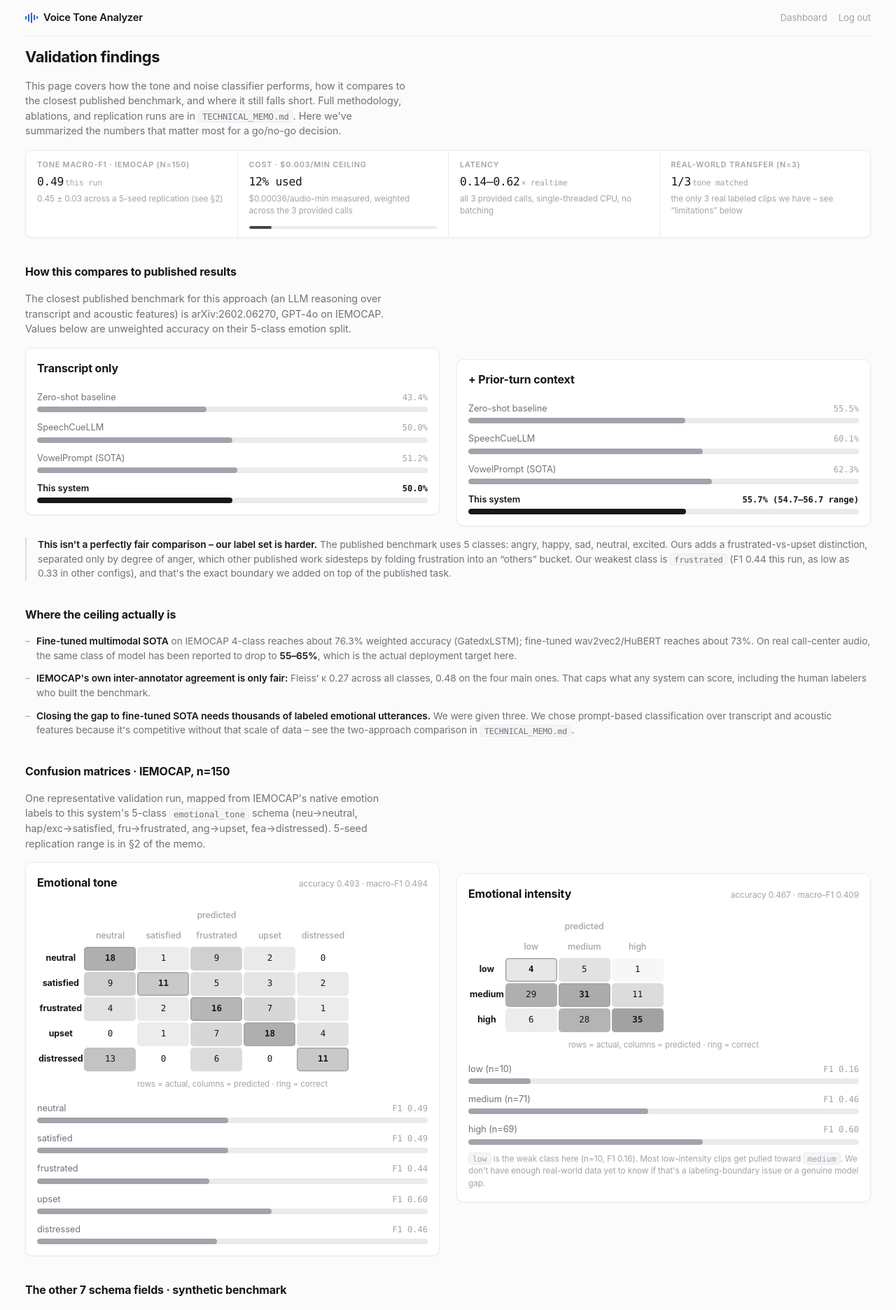
After one commit to afftab/audio-tone-analyser, a FastAPI app: template app/templates/findings.html in a window 1280 px wide. The commit adds this page. Shown: the top 1872 px of the page at 70% size. Run offline with FastAPI, Linux system fonts and the light colour scheme; the template is opened without the code that fills it, so the values that code supplies are empty.

Commit message:
add: writeup

```diff
--- a/app/main.py
+++ b/app/main.py
@@ -153,6 +153,13 @@ def index(request: Request):
     return templates.TemplateResponse(request, "index.html", {})
 
 
+@app.get("/findings", response_class=HTMLResponse)
+def findings(request: Request):
+    if not _is_authed(request):
+        return RedirectResponse("/login", status_code=303)
+    return templates.TemplateResponse(request, "findings.html", {})
+
+
 @app.post("/upload")
 async def upload(request: Request, files: list[UploadFile]):
     if not _is_authed(request):
--- a/app/static/app.css
+++ b/app/static/app.css
@@ -665,6 +665,90 @@ tr.detail-row .detail-grid {
 .pager button:disabled { opacity: .35; cursor: default; }
 .pager__pos { font-variant-numeric: tabular-nums; white-space: nowrap; }
 
+/* ---------------- Findings page ----------------
+   One rhythm rule per nesting level, no per-instance inline margins:
+   - between sections: .findings-section margin-top
+   - within a section: > * + * below
+   - within a panel: .panel__head already carries margin-bottom (app-wide);
+     anything after that is its own sibling rule, listed with the rest. */
+.findings-section { margin-top: var(--s6); }
+.findings-section:first-of-type { margin-top: var(--s5); }
+.findings-section > * + * { margin-top: var(--s4); }
+.findings-section h2 {
+  font-size: 1rem; font-weight: 650; letter-spacing: -.01em; margin-bottom: var(--s1);
+}
+.cm-wrap + .hbar-list { margin-top: var(--s4); }
+.hbar-list + .source-note { margin-top: var(--s3); }
+.source-note { font-size: .74rem; color: var(--text-3); }
+.source-note code { font-size: .72rem; }
+
+/* Horizontal bar rows -- used for baseline comparisons and per-class F1.
+   Same anatomy as .accbar (track/fill/label/value) but standalone. */
+.hbar-list { display: flex; flex-direction: column; gap: var(--s3); }
+.hbar-row__head {
+  display: flex; align-items: baseline; justify-content: space-between;
+  font-size: .8rem; margin-bottom: 4px;
+}
+.hbar-row__name { color: var(--text-2); }
+.hbar-row__name.is-subject { color: var(--text); font-weight: 600; }
+.hbar-row__val { font-family: var(--mono); font-size: .76rem; color: var(--text-3); }
+.hbar-row.is-subject .hbar-row__val { color: var(--text); font-weight: 600; }
+.hbar__track { height: 8px; border-radius: var(--r-pill); background: var(--line); overflow: hidden; }
+.hbar__fill { height: 100%; border-radius: var(--r-pill); background: var(--n5); }
+.hbar-row.is-subject .hbar__fill { background: var(--n8); }
+
+/* Confusion matrix heatmap: sequential neutral ink, diagonal called out
+   with a ring rather than a second colour -- no hue anywhere in the grid. */
+.cm-wrap { overflow-x: auto; }
+.cm-grid { border-collapse: separate; border-spacing: 2px; font-size: .78rem; }
+/* Column headers get a fixed width matching the data cells, so a long label
+   like "distressed" doesn't stretch its column wider than "neutral"'s --
+   without this the grid reads as a ragged table, not a uniform heatmap. */
+.cm-grid tr th:not(:first-child) {
+  width: 74px; font-weight: 500; color: var(--text-3); padding: 4px 4px;
+  text-align: center; white-space: nowrap;
+}
+.cm-grid th.cm-corner { color: var(--text-3); width: auto; }
+.cm-grid td {
+  width: 74px; height: 34px; text-align: center; vertical-align: middle;
+  font-family: var(--mono); font-variant-numeric: tabular-nums; color: var(--text);
+  border-radius: var(--r-sm);
+}
+.cm-grid td.cm-diag { box-shadow: inset 0 0 0 1.5px var(--text-3); font-weight: 600; }
+.cm-axis-label { font-size: .72rem; color: var(--text-3); text-align: center; padding-top: var(--s2); }
+
+.callout-list { display: flex; flex-direction: column; gap: var(--s3); }
+.callout-list li { list-style: none; padding-left: var(--s4); position: relative; font-size: .86rem; color: var(--text-2); }
+.callout-list li::before { content: "\2013"; position: absolute; left: 0; color: var(--text-3); }
+.callout-list b { color: var(--text); font-weight: 600; }
+
+/* Plain note: a rule, not a coloured block -- for asides that would
+   otherwise reach for .alert's tinted background. */
+.note {
+  border-left: 2px solid var(--line-2); padding-left: var(--s4);
+  color: var(--text-2); font-size: .86rem;
+}
+.note b { color: var(--text); font-weight: 600; }
+
+/* Plain summary tables (findings page) -- table.results above is a
+   purpose-built sticky-header grid for the job page, not reusable here. */
+.simple-table { width: 100%; border-collapse: collapse; font-size: .82rem; }
+.simple-table th {
+  text-align: left; font-weight: 600; color: var(--text-3); font-size: .68rem;
+  text-transform: uppercase; letter-spacing: .06em;
+  padding: var(--s2) var(--s3); border-bottom: 1px solid var(--line-2);
+}
+.simple-table td {
+  padding: var(--s2) var(--s3); border-bottom: 1px solid var(--line);
+  font-family: var(--mono); font-variant-numeric: tabular-nums; color: var(--text);
+}
+.simple-table tbody tr:last-child td { border-bottom: 0; }
+.simple-table th:first-child, .simple-table td:first-child {
+  font-family: var(--font); padding-left: var(--s4);
+}
+.simple-table th:last-child, .simple-table td:last-child { padding-right: var(--s4); }
+.simple-table th:not(:first-child), .simple-table td:not(:first-child) { text-align: right; }
+
 @media (max-width: 720px) {
   html { font-size: 15px; }
   .app { padding: 0 var(--s3) var(--s6); }
--- a/app/templates/base.html
+++ b/app/templates/base.html
@@ -14,7 +14,7 @@
       <span class="topbar__mark" aria-hidden="true"><i></i><i></i><i></i><i></i><i></i></span>
       <a href="/">Voice Tone Analyzer</a>
     </span>
-    <nav>{% block nav %}<a href="/logout">Log out</a>{% endblock %}</nav>
+    <nav>{% block nav %}<a href="/findings">Findings</a><a href="/logout">Log out</a>{% endblock %}</nav>
   </header>
   <main>
     {% block content %}{% endblock %}
--- /dev/null
+++ b/app/templates/findings.html
@@ -0,0 +1,287 @@
+{% extends "base.html" %}
+{% block title %}Findings{% endblock %}
+{% block nav %}<a href="/">Dashboard</a><a href="/logout">Log out</a>{% endblock %}
+{% block content %}
+{# nav override above swaps "Findings" for "Dashboard" since this IS the findings page #}
+<div class="pagehead">
+  <h1>Validation findings</h1>
+</div>
+<p class="lede">This page covers how the tone and noise classifier performs, how it compares to
+the closest published benchmark, and where it still falls short. Full methodology,
+ablations, and replication runs are in <code>TECHNICAL_MEMO.md</code>. Here we've
+summarized the numbers that matter most for a go/no-go decision.</p>
+
+<div class="card stats">
+  <div class="stat">
+    <div class="stat__k">Tone macro-F1 &middot; IEMOCAP (n=150)</div>
+    <div class="stat__v">0.49<span class="unit">this run</span></div>
+    <div class="stat__sub">0.45 &plusmn; 0.03 across a 5-seed replication (see &sect;2)</div>
+  </div>
+  <div class="stat">
+    <div class="stat__k">Cost &middot; $0.003/min ceiling</div>
+    <div class="stat__v">12% used</div>
+    <div class="stat__sub">$0.00036/audio-min measured, weighted across the 3 provided calls</div>
+    <div class="stat__viz"><div class="gauge"><div class="gauge__fill" style="width:12%;background:var(--n7)"></div></div></div>
+  </div>
+  <div class="stat">
+    <div class="stat__k">Latency</div>
+    <div class="stat__v">0.14&ndash;0.62<span class="unit">&times; realtime</span></div>
+    <div class="stat__sub">all 3 provided calls, single-threaded CPU, no batching</div>
+  </div>
+  <div class="stat">
+    <div class="stat__k">Real-world transfer (n=3)</div>
+    <div class="stat__v">1/3<span class="unit">tone matched</span></div>
+    <div class="stat__sub">the only 3 real labeled clips we have &ndash; see &ldquo;limitations&rdquo; below</div>
+  </div>
+</div>
+
+<div class="findings-section">
+  <h2>How this compares to published results</h2>
+  <p class="lede">The closest published benchmark for this approach (an LLM reasoning over
+  transcript and acoustic features) is arXiv:2602.06270, GPT-4o on IEMOCAP. Values below
+  are unweighted accuracy on their 5-class emotion split.</p>
+  <div class="panel-grid">
+    <div class="card panel">
+      <div class="panel__head"><h2>Transcript only</h2></div>
+      <div class="hbar-list">
+        {% set rows = [("Zero-shot baseline", 43.38, false), ("SpeechCueLLM", 49.97, false), ("VowelPrompt (SOTA)", 51.18, false), ("This system", 50.00, true)] %}
+        {% for name, val, subj in rows %}
+        <div class="hbar-row{{ ' is-subject' if subj else '' }}">
+          <div class="hbar-row__head">
+            <span class="hbar-row__name{{ ' is-subject' if subj else '' }}">{{ name }}</span>
+            <span class="hbar-row__val">{{ '%.1f'|format(val) }}%</span>
+          </div>
+          <div class="hbar__track"><div class="hbar__fill" style="width:{{ '%.1f'|format(val) }}%"></div></div>
+        </div>
+        {% endfor %}
+      </div>
+    </div>
+    <div class="card panel">
+      <div class="panel__head"><h2>+ Prior-turn context</h2></div>
+      <div class="hbar-list">
+        {% set rows2 = [("Zero-shot baseline", 55.51, false), ("SpeechCueLLM", 60.07, false), ("VowelPrompt (SOTA)", 62.26, false), ("This system", 55.7, true)] %}
+        {% for name, val, subj in rows2 %}
+        <div class="hbar-row{{ ' is-subject' if subj else '' }}">
+          <div class="hbar-row__head">
+            <span class="hbar-row__name{{ ' is-subject' if subj else '' }}">{{ name }}</span>
+            <span class="hbar-row__val">{{ '%.1f'|format(val) }}%{{ ' (54.7–56.7 range)' if subj else '' }}</span>
+          </div>
+          <div class="hbar__track"><div class="hbar__fill" style="width:{{ '%.1f'|format(val) }}%"></div></div>
+        </div>
+        {% endfor %}
+      </div>
+    </div>
+  </div>
+  <div class="note">
+    <b>This isn't a perfectly fair comparison &ndash; our label set is harder.</b> The published
+    benchmark uses 5 classes: angry, happy, sad, neutral, excited. Ours adds a frustrated-vs-upset
+    distinction, separated only by degree of anger, which other published work sidesteps by
+    folding frustration into an &ldquo;others&rdquo; bucket. Our weakest class is
+    <code>frustrated</code> (F1 0.44 this run, as low as 0.33 in other configs), and that's the
+    exact boundary we added on top of the published task.
+  </div>
+</div>
+
+<div class="findings-section">
+  <h2>Where the ceiling actually is</h2>
+  <ul class="callout-list">
+    <li><b>Fine-tuned multimodal SOTA</b> on IEMOCAP 4-class reaches about 76.3% weighted
+    accuracy (GatedxLSTM); fine-tuned wav2vec2/HuBERT reaches about 73%. On real call-center
+    audio, the same class of model has been reported to drop to
+    <b>55&ndash;65%</b>, which is the actual deployment target here.</li>
+    <li><b>IEMOCAP's own inter-annotator agreement is only fair:</b> Fleiss&rsquo; &kappa; 0.27
+    across all classes, 0.48 on the four main ones. That caps what any system can score,
+    including the human labelers who built the benchmark.</li>
+    <li><b>Closing the gap to fine-tuned SOTA needs thousands of labeled emotional
+    utterances.</b> We were given three. We chose prompt-based classification over transcript
+    and acoustic features because it's competitive without that scale of data &ndash; see the
+    two-approach comparison in <code>TECHNICAL_MEMO.md</code>.</li>
+  </ul>
+</div>
+
+<div class="findings-section">
+  <h2>Confusion matrices &middot; IEMOCAP, n=150</h2>
+  <p class="lede">One representative validation run, mapped from IEMOCAP's native emotion labels
+  to this system's 5-class <code>emotional_tone</code> schema (neu&rarr;neutral, hap/exc&rarr;satisfied,
+  fru&rarr;frustrated, ang&rarr;upset, fea&rarr;distressed). 5-seed replication range is in
+  &sect;2 of the memo.</p>
+  <div class="panel-grid">
+    <div class="card panel">
+      <div class="panel__head"><h2>Emotional tone</h2><span class="hint">accuracy 0.493 &middot; macro-F1 0.494</span></div>
+      <div class="cm-wrap">
+        <table class="cm-grid">
+          <tr><th class="cm-corner"></th><th colspan="5">predicted</th></tr>
+          <tr><th></th><th>neutral</th><th>satisfied</th><th>frustrated</th><th>upset</th><th>distressed</th></tr>
+          <tr><th>neutral</th>
+            <td class="cm-diag" style="background:rgba(23,23,25,.34)">18</td>
+            <td style="background:rgba(23,23,25,.08)">1</td>
+            <td style="background:rgba(23,23,25,.20)">9</td>
+            <td style="background:rgba(23,23,25,.09)">2</td>
+            <td style="background:rgba(23,23,25,0)">0</td>
+          </tr>
+          <tr><th>satisfied</th>
+            <td style="background:rgba(23,23,25,.20)">9</td>
+            <td class="cm-diag" style="background:rgba(23,23,25,.23)">11</td>
+            <td style="background:rgba(23,23,25,.14)">5</td>
+            <td style="background:rgba(23,23,25,.11)">3</td>
+            <td style="background:rgba(23,23,25,.09)">2</td>
+          </tr>
+          <tr><th>frustrated</th>
+            <td style="background:rgba(23,23,25,.12)">4</td>
+            <td style="background:rgba(23,23,25,.09)">2</td>
+            <td class="cm-diag" style="background:rgba(23,23,25,.31)">16</td>
+            <td style="background:rgba(23,23,25,.17)">7</td>
+            <td style="background:rgba(23,23,25,.08)">1</td>
+          </tr>
+          <tr><th>upset</th>
+            <td style="background:rgba(23,23,25,0)">0</td>
+            <td style="background:rgba(23,23,25,.08)">1</td>
+            <td style="background:rgba(23,23,25,.17)">7</td>
+            <td class="cm-diag" style="background:rgba(23,23,25,.34)">18</td>
+            <td style="background:rgba(23,23,25,.12)">4</td>
+          </tr>
+          <tr><th>distressed</th>
+            <td style="background:rgba(23,23,25,.26)">13</td>
+            <td style="background:rgba(23,23,25,0)">0</td>
+            <td style="background:rgba(23,23,25,.15)">6</td>
+            <td style="background:rgba(23,23,25,0)">0</td>
+            <td class="cm-diag" style="background:rgba(23,23,25,.23)">11</td>
+          </tr>
+        </table>
+        <div class="cm-axis-label">rows = actual, columns = predicted &middot; ring = correct</div>
+      </div>
+      <div class="hbar-list">
+        {% for name, f1 in [("neutral", 0.487), ("satisfied", 0.489), ("frustrated", 0.439), ("upset", 0.600), ("distressed", 0.458)] %}
+        <div class="hbar-row">
+          <div class="hbar-row__head"><span class="hbar-row__name">{{ name }}</span><span class="hbar-row__val">F1 {{ '%.2f'|format(f1) }}</span></div>
+          <div class="hbar__track"><div class="hbar__fill" style="width:{{ '%.0f'|format(f1*100) }}%"></div></div>
+        </div>
+        {% endfor %}
+      </div>
+    </div>
+    <div class="card panel">
+      <div class="panel__head"><h2>Emotional intensity</h2><span class="hint">accuracy 0.467 &middot; macro-F1 0.409</span></div>
+      <div class="cm-wrap">
+        <table class="cm-grid">
+          <tr><th class="cm-corner"></th><th colspan="3">predicted</th></tr>
+          <tr><th></th><th>low</th><th>medium</th><th>high</th></tr>
+          <tr><th>low</th>
+            <td class="cm-diag" style="background:rgba(23,23,25,.10)">4</td>
+            <td style="background:rgba(23,23,25,.12)">5</td>
+            <td style="background:rgba(23,23,25,.03)">1</td>
+          </tr>
+          <tr><th>medium</th>
+            <td style="background:rgba(23,23,25,.34)">29</td>
+            <td class="cm-diag" style="background:rgba(23,23,25,.36)">31</td>
+            <td style="background:rgba(23,23,25,.15)">11</td>
+          </tr>
+          <tr><th>high</th>
+            <td style="background:rgba(23,23,25,.08)">6</td>
+            <td style="background:rgba(23,23,25,.32)">28</td>
+            <td class="cm-diag" style="background:rgba(23,23,25,.40)">35</td>
+          </tr>
+        </table>
+        <div class="cm-axis-label">rows = actual, columns = predicted &middot; ring = correct</div>
+      </div>
+      <div class="hbar-list">
+        {% for name, f1 in [("low (n=10)", 0.163), ("medium (n=71)", 0.459), ("high (n=69)", 0.604)] %}
+        <div class="hbar-row">
+          <div class="hbar-row__head"><span class="hbar-row__name">{{ name }}</span><span class="hbar-row__val">F1 {{ '%.2f'|format(f1) }}</span></div>
+          <div class="hbar__track"><div class="hbar__fill" style="width:{{ '%.0f'|format(f1*100) }}%"></div></div>
+        </div>
+        {% endfor %}
+      </div>
+      <p class="source-note"><code>low</code> is the weak class here (n=10, F1 0.16). Most
+      low-intensity clips get pulled toward <code>medium</code>. We don't have enough real-world
+      data yet to know if that's a labeling-boundary issue or a genuine model gap.</p>
+    </div>
+  </div>
+</div>
+
+<div class="findings-section">
+  <h2>The other 7 schema fields &middot; synthetic benchmark</h2>
+  <p class="lede">These 7 fields run on deterministic DSP and local models, not the LLM. They're
+  validated on synthetic degradations of the 3 provided calls plus IEMOCAP audio (n=20&ndash;65
+  per field). See &sect;1 of the memo for the methodology behind each number.</p>
+  <div class="card panel">
+    <div class="hbar-list">
+      {% for name, acc, f1, n in [
+        ("background_noise_present", 0.975, 0.965, 40),
+        ("audio_quality", 0.933, 0.933, 30),
+        ("long_silence_present", 0.95, 0.95, 20),
+        ("speaker_overlap_present", 0.80, 0.79, 65),
+        ("background_noise_severity", 0.725, 0.711, 40)
+      ] %}
+      <div class="hbar-row">
+        <div class="hbar-row__head">
+          <span class="hbar-row__name">{{ name }} <span class="unit">n={{ n }}</span></span>
+          <span class="hbar-row__val">acc {{ '%.0f'|format(acc*100) }}% &middot; F1 {{ '%.2f'|format(f1) }}</span>
+        </div>
+        <div class="hbar__track"><div class="hbar__fill" style="width:{{ '%.0f'|format(acc*100) }}%"></div></div>
+      </div>
+      {% endfor %}
+    </div>
+  </div>
+</div>
+
+<div class="findings-section">
+  <h2>Cost &amp; latency, per clip</h2>
+  <div class="panel-grid">
+    <div class="card tablecard">
+      <div class="table-wrap">
+        <table class="simple-table">
+          <thead><tr><th>Clip</th><th>Duration</th><th>Cost</th><th>$/audio-min</th></tr></thead>
+          <tbody>
+            <tr><td>call_001</td><td>30.9s</td><td>$0.000464</td><td>$0.00090</td></tr>
+            <tr><td>call_002</td><td>35.0s</td><td>$0.000339</td><td>$0.00058</td></tr>
+            <tr><td>call_003</td><td>171.9s</td><td>$0.000616</td><td>$0.00022</td></tr>
+          </tbody>
+        </table>
+      </div>
+    </div>
+    <div class="card tablecard">
+      <div class="table-wrap">
+        <table class="simple-table">
+          <thead><tr><th>Clip</th><th>Duration</th><th>Processing</th><th>&times; realtime</th></tr></thead>
+          <tbody>
+            <tr><td>call_001</td><td>30.9s</td><td>19.2s</td><td>0.62&times;</td></tr>
+            <tr><td>call_002</td><td>35.0s</td><td>5.9s</td><td>0.17&times;</td></tr>
+            <tr><td>call_003</td><td>171.9s</td><td>23.4s</td><td>0.14&times;</td></tr>
+          </tbody>
+        </table>
+      </div>
+    </div>
+  </div>
+  <p class="source-note">Weighted average: $0.00036/audio-min, 12% of the $0.003 ceiling.
+  Disclosure: OpenAI <code>gpt-5.6-luna</code>, $0.20/$1.20 per M input/output tokens, $0.02/M
+  cached input. Only derived transcript text and numeric acoustic features are sent to it;
+  customer audio never leaves this infrastructure. Every other stage (VAD, PANNs, pyannote,
+  ASR, emotion2vec+) runs locally at $0 marginal cost.</p>
+</div>
+
+<div class="findings-section">
+  <h2>Limitations</h2>
+  <ul class="callout-list">
+    <li><b>The IEMOCAP gains didn't visibly show up on the 3 real clips we were given.</b> Tone
+    stayed at 1/3 correct across all 8 configurations we tested, with and without diarization,
+    at 4 effort levels. With only 3 clips, each one is worth 33 percentage points, so this
+    sample can't confirm the +0.06 macro-F1 gain we measured from adding context, and it can't
+    rule it out either.</li>
+    <li><b><code>frustrated</code> vs <code>upset</code> is the weakest boundary</b>, distinguished
+    only by degree of anger. Published literature finds this axis hardest too, and other
+    systems typically avoid it by folding frustration into an &ldquo;other&rdquo; bucket
+    instead of reporting it separately.</li>
+    <li><b>The 7 non-LLM fields are validated on synthetic degradations</b>, at a scale
+    (n=20&ndash;65) too small for a production sign-off. Real audio often has multiple problems
+    in the same clip, and a synthetic generator that applies one degradation at a time won't
+    reproduce that.</li>
+    <li><b><code>confidence</code> is an uncalibrated placeholder.</b> All 3 labeled examples we
+    were given share the same constant (0.82), so there's no ground truth to calibrate against
+    yet. This is a known, documented gap.</li>
+  </ul>
+</div>
+
+<p class="source-note">Full methodology (leave-one-out and grouped validation, the two
+approaches compared, all ablations and seed-replication runs) is in
+<code>TECHNICAL_MEMO.md</code> and <code>PLAN.md</code> in the repository root.</p>
+{% endblock %}
```
Also changed, not shown: docker-compose.yml (added, +38 -0 lines), README.md, 3 other files.
